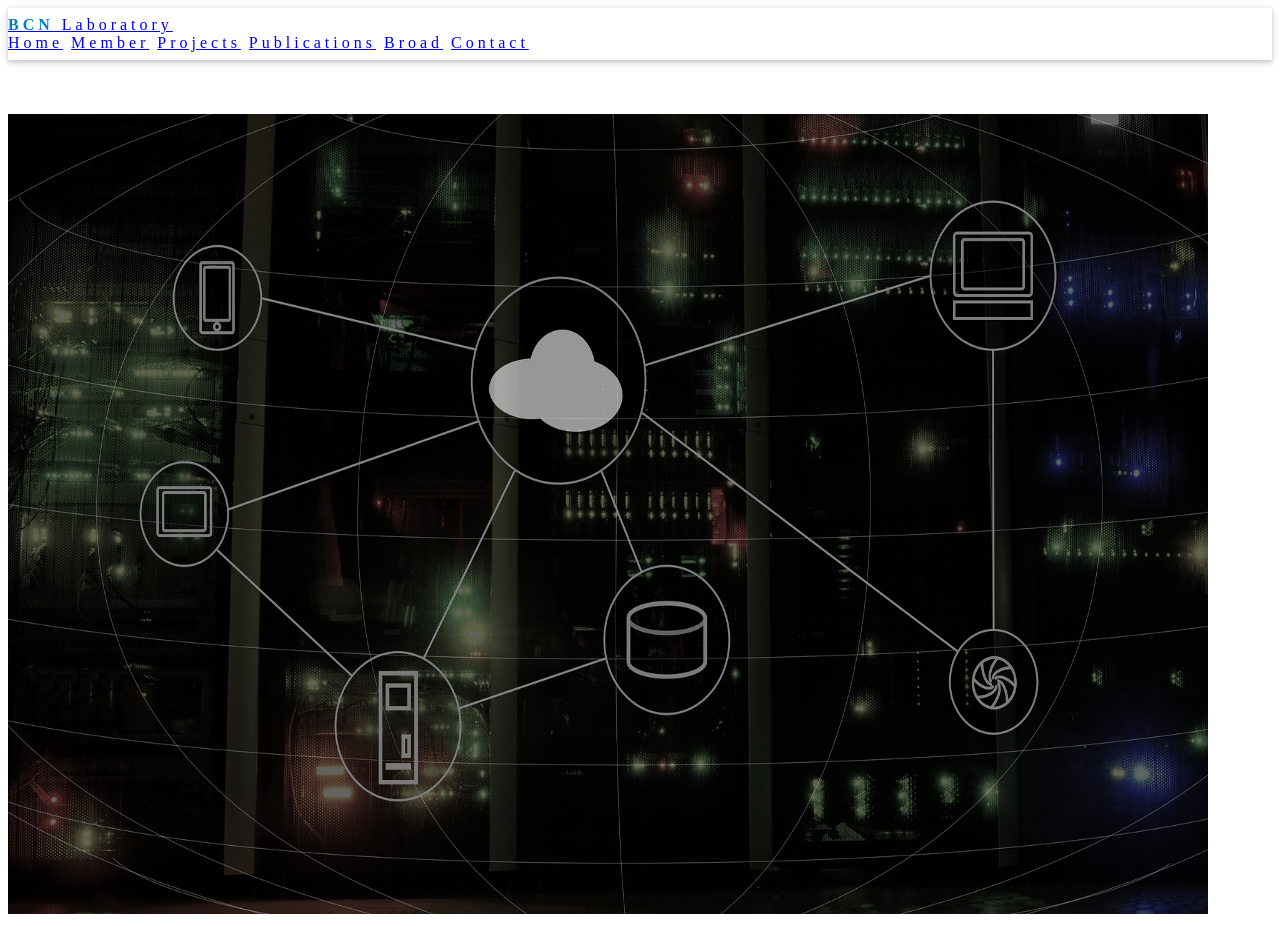
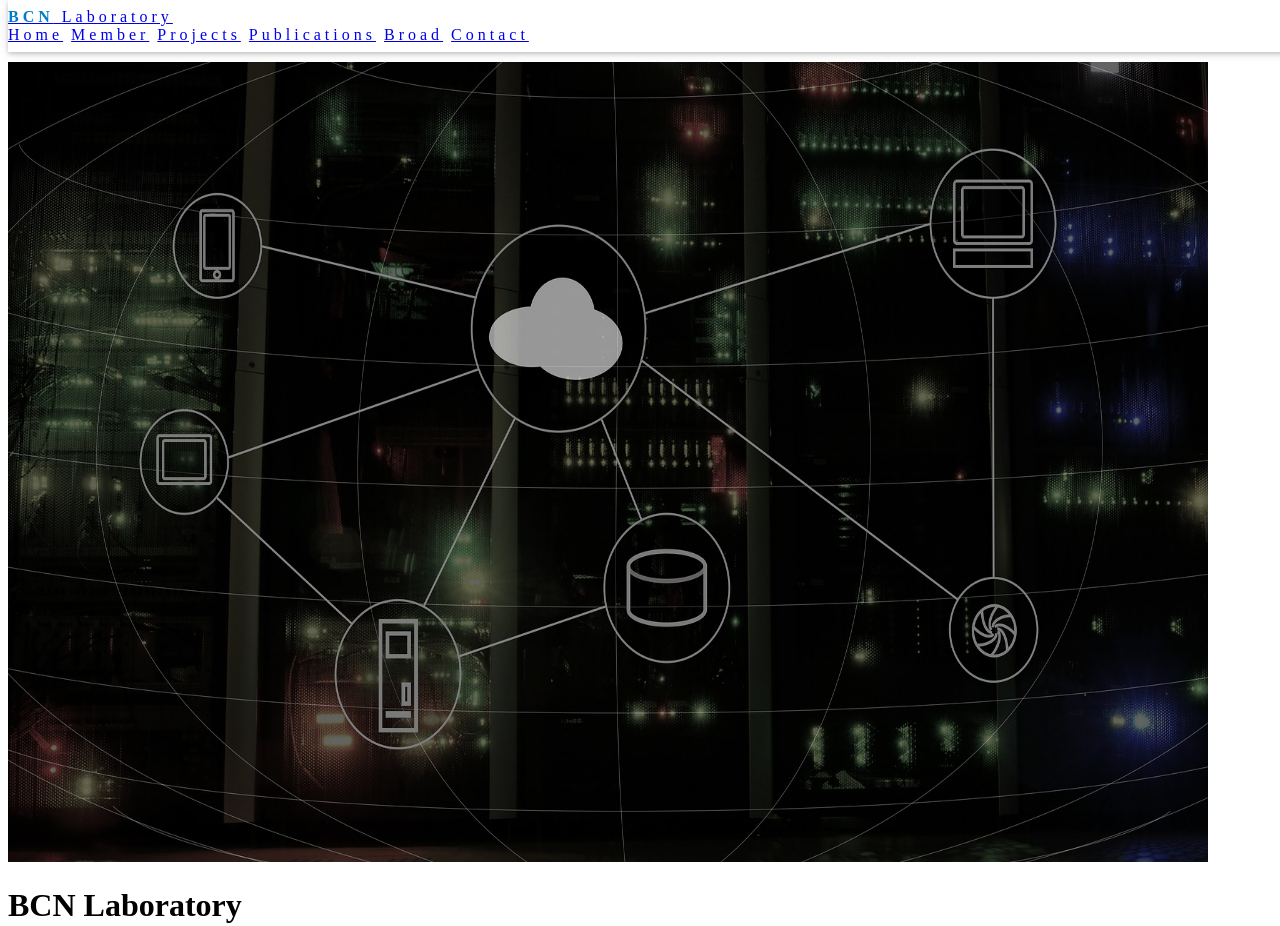
Before and after one commit to ChanMinPark/bcn.homepage, a plain HTML site: page bcn.homepage/WebContent/index2.html in a window 1280 px wide. Shown: the top 926 px of the page. Drawn offline with Linux system fonts and the light colour scheme.

Commit message:
중간 커밋 #2

```diff
--- a/bcn.homepage/WebContent/res/css/bcnstyle.css
+++ b/bcn.homepage/WebContent/res/css/bcnstyle.css
@@ -2,8 +2,14 @@
   color: #007cca;
 }
 
-.bnc-top {
+.bcn-top {
   top: 0;
+}
+
+.bcn-top, .bcn-bottom {
+  position: fixed;
+  width: 100%;
+  z-index: 1;
 }
 
 .bcn-wide {
```
